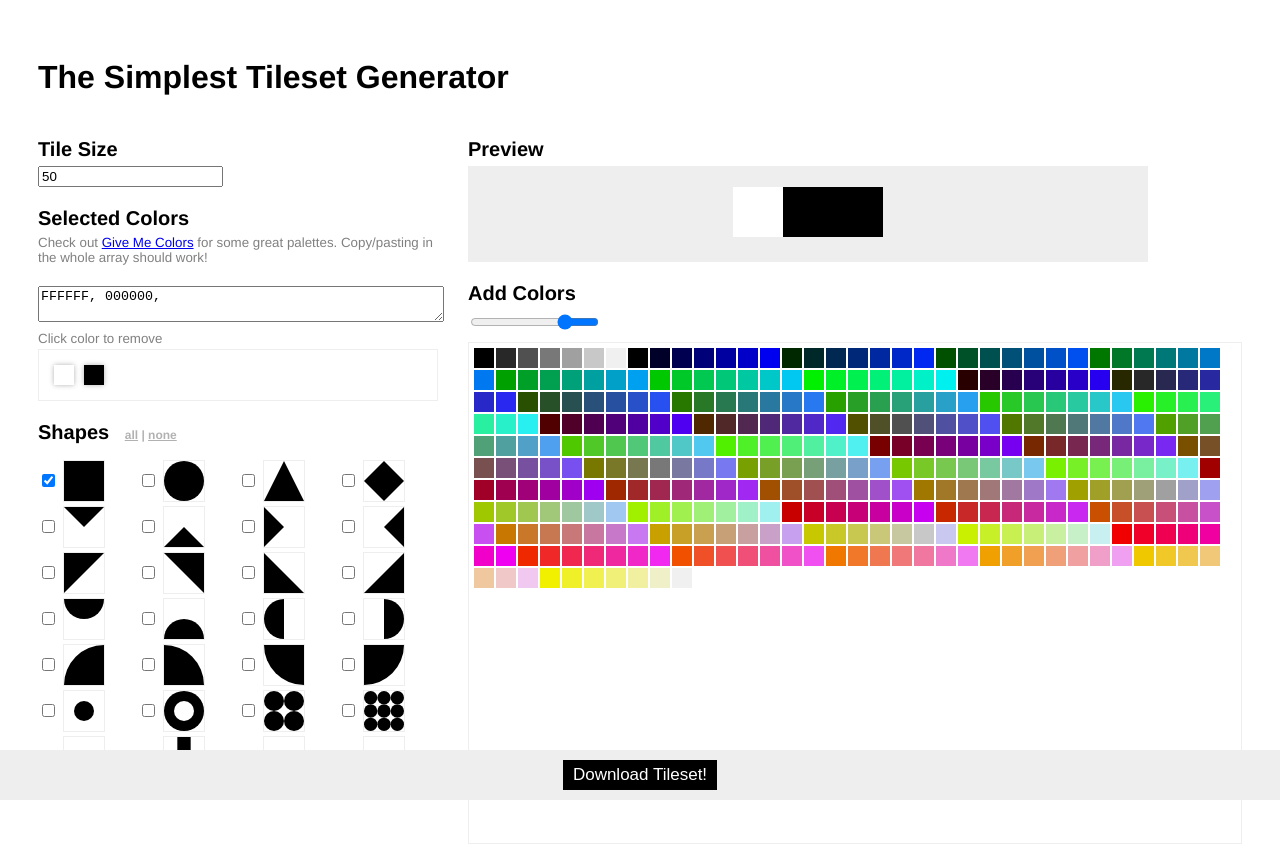
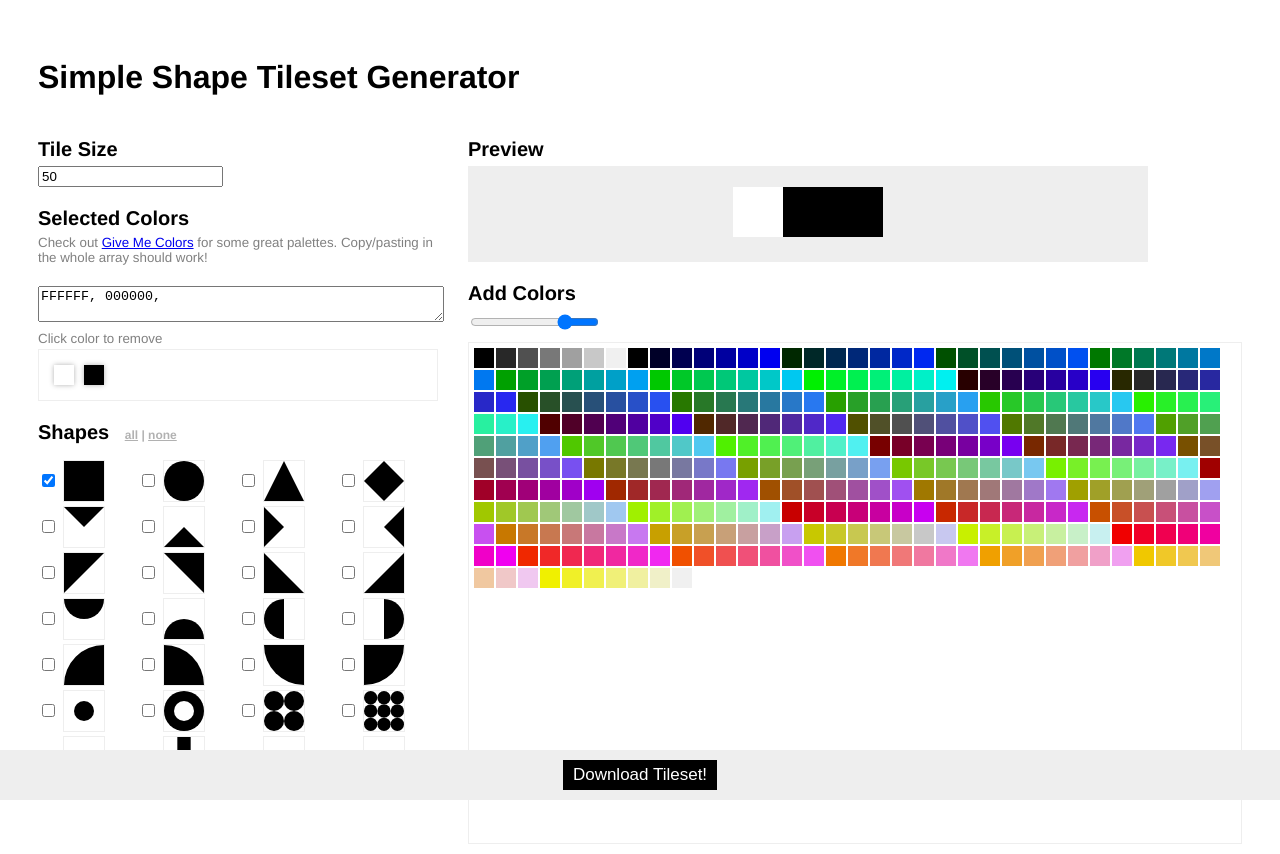
Before and after one commit to laffan/simple-tileset-generator, a plain HTML site: page index.html in a window 1280 px wide. Drawn offline with Linux system fonts and the light colour scheme.

Commit message:
Update index.html

```diff
--- a/index.html
+++ b/index.html
@@ -154,7 +154,7 @@
 <body>
 
   <header>
-    <h1>The Simplest Tileset Generator</h1>
+    <h1>Simple Shape Tileset Generator</h1>
 
   </header>
 
```
